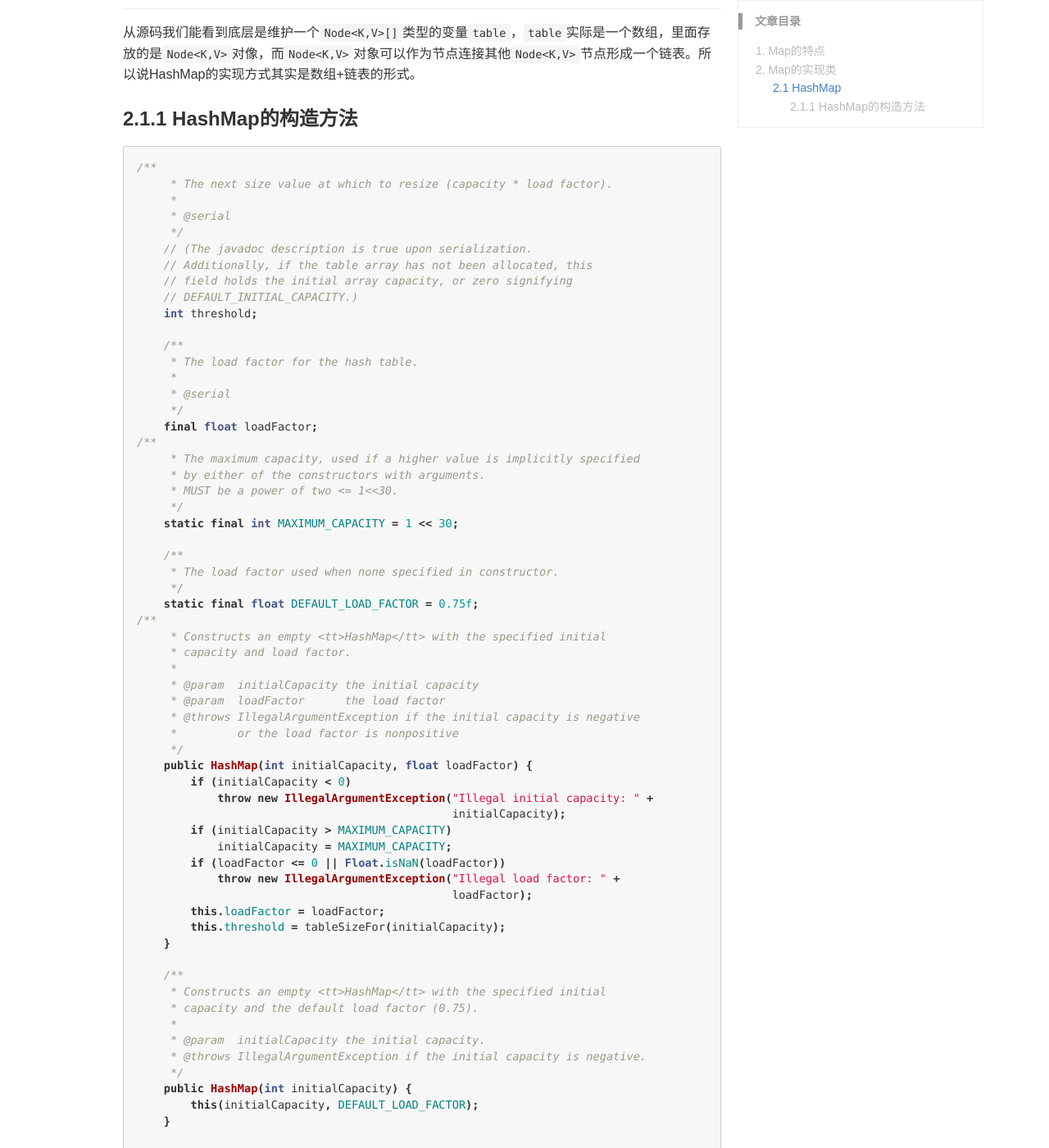
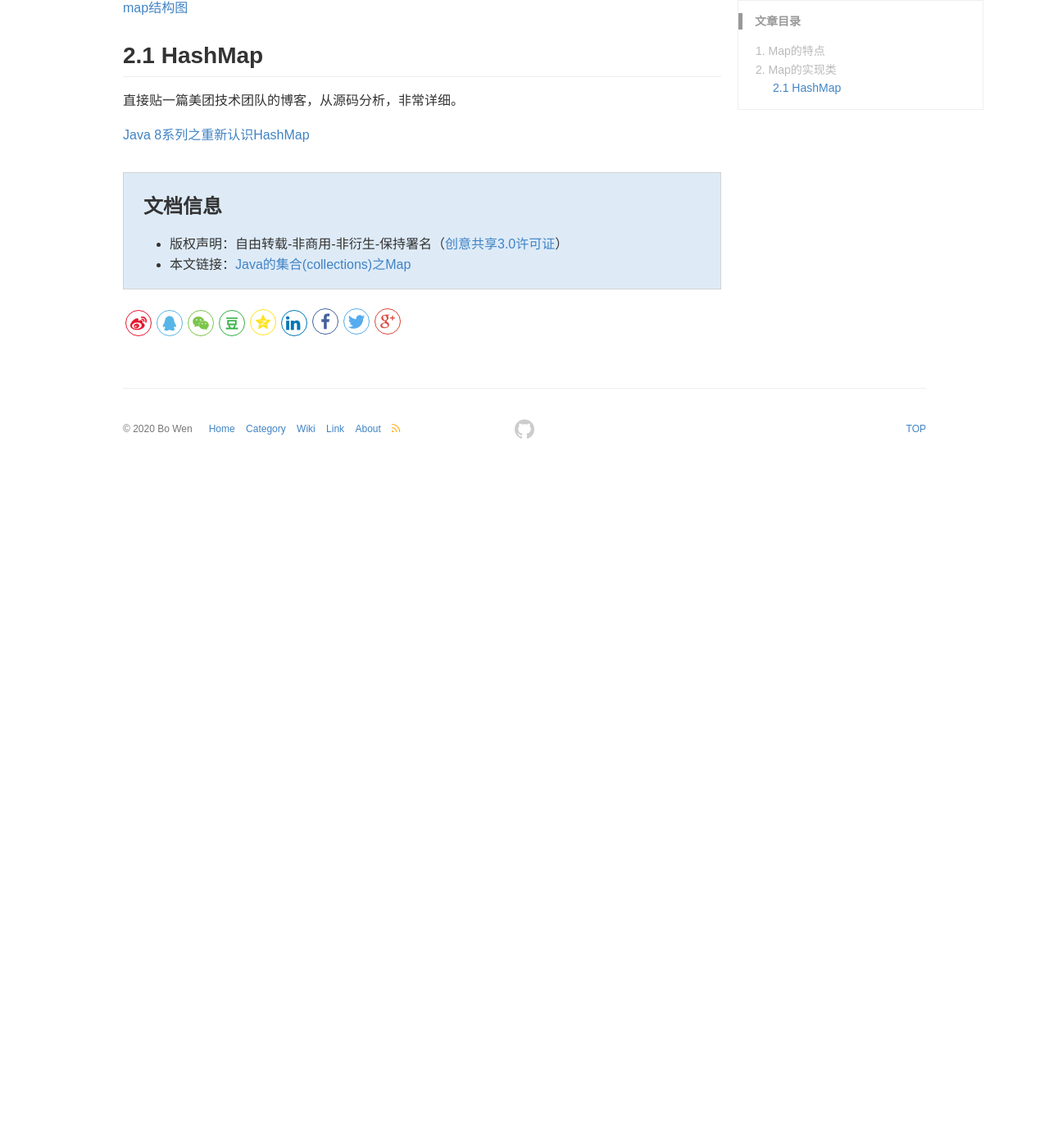
Before and after one commit to wenb1/wenb1.github.io, a Jekyll site: the page built from _posts/2020-05-14-java-collection-map.md, in a window 1280 px wide and 1400 px high, scrolled down 741 px. Shown: the whole window at 82% size. Built offline with Jekyll 4.4.1, drawn with Linux system fonts in a browser that asks for light colours; comment, search, counter and statistics services are not loaded; after the commit the page ends 1313 px from its top, so only the background shows below that; some of the changed text lies outside the part shown.

Commit message:
add one blog

````diff
--- a/_posts/2020-05-14-java-collection-map.md
+++ b/_posts/2020-05-14-java-collection-map.md
@@ -19,97 +19,12 @@ Map实际是存储一系列键值对映射的集合，通过键，我们能找
 
 # 2. Map的实现类
 
+Map的类继承关系如下：
+
+[map结构图](/images/posts/java/collection_2.png)
+
 ## 2.1 HashMap
 
-从源码我们能看到底层是维护一个`Node<K,V>[]`类型的变量`table`，`table`实际是一个数组，里面存放的是`Node<K,V>`对像，而`Node<K,V>`对象可以作为节点连接其他`Node<K,V>`节点形成一个链表。所以说HashMap的实现方式其实是数组+链表的形式。
+直接贴一篇美团技术团队的博客，从源码分析，非常详细。
 
-### 2.1.1 HashMap的构造方法
-
-```java
-/**
-     * The next size value at which to resize (capacity * load factor).
-     *
-     * @serial
-     */
-    // (The javadoc description is true upon serialization.
-    // Additionally, if the table array has not been allocated, this
-    // field holds the initial array capacity, or zero signifying
-    // DEFAULT_INITIAL_CAPACITY.)
-    int threshold;
-
-    /**
-     * The load factor for the hash table.
-     *
-     * @serial
-     */
-    final float loadFactor;
-/**
-     * The maximum capacity, used if a higher value is implicitly specified
-     * by either of the constructors with arguments.
-     * MUST be a power of two <= 1<<30.
-     */
-    static final int MAXIMUM_CAPACITY = 1 << 30;
-
-    /**
-     * The load factor used when none specified in constructor.
-     */
-    static final float DEFAULT_LOAD_FACTOR = 0.75f;
-/**
-     * Constructs an empty <tt>HashMap</tt> with the specified initial
-     * capacity and load factor.
-     *
-     * @param  initialCapacity the initial capacity
-     * @param  loadFactor      the load factor
-     * @throws IllegalArgumentException if the initial capacity is negative
-     *         or the load factor is nonpositive
-     */
-    public HashMap(int initialCapacity, float loadFactor) {
-        if (initialCapacity < 0)
-            throw new IllegalArgumentException("Illegal initial capacity: " +
-                                               initialCapacity);
-        if (initialCapacity > MAXIMUM_CAPACITY)
-            initialCapacity = MAXIMUM_CAPACITY;
-        if (loadFactor <= 0 || Float.isNaN(loadFactor))
-            throw new IllegalArgumentException("Illegal load factor: " +
-                                               loadFactor);
-        this.loadFactor = loadFactor;
-        this.threshold = tableSizeFor(initialCapacity);
-    }
-
-    /**
-     * Constructs an empty <tt>HashMap</tt> with the specified initial
-     * capacity and the default load factor (0.75).
-     *
-     * @param  initialCapacity the initial capacity.
-     * @throws IllegalArgumentException if the initial capacity is negative.
-     */
-    public HashMap(int initialCapacity) {
-        this(initialCapacity, DEFAULT_LOAD_FACTOR);
-    }
-
-    /**
-     * Constructs an empty <tt>HashMap</tt> with the default initial capacity
-     * (16) and the default load factor (0.75).
-     */
-    public HashMap() {
-        this.loadFactor = DEFAULT_LOAD_FACTOR; // all other fields defaulted
-    }
-
-    /**
-     * Constructs a new <tt>HashMap</tt> with the same mappings as the
-     * specified <tt>Map</tt>.  The <tt>HashMap</tt> is created with
-     * default load factor (0.75) and an initial capacity sufficient to
-     * hold the mappings in the specified <tt>Map</tt>.
-     *
-     * @param   m the map whose mappings are to be placed in this map
-     * @throws  NullPointerException if the specified map is null
-     */
-    public HashMap(Map<? extends K, ? extends V> m) {
-        this.loadFactor = DEFAULT_LOAD_FACTOR;
-        putMapEntries(m, false);
-    }
-```
-
-从源码，我们能看到第一个构造方法`public HashMap(int initialCapacity, float loadFactor)`需要初始容量和负载作为参数初始化一个HashMap。`public HashMap(int initialCapacity)`则是调用第一构造方法并用默认的负载作为参数。无参构造方法`public HashMap()`则是使用默认的容量，并直接给`loadFactor`赋值一个默认的负载。`public HashMap(Map<? extends K, ? extends V> m)`这个构造方法的参数是另一个map，并把这个map里的键值对放到要创建的新map中。
-
-2.1.1 HashMap的构造方法
+[Java 8系列之重新认识HashMap](https://tech.meituan.com/2016/06/24/java-hashmap.html)
````
Also changed, not shown: _posts/blog/2020-05-14-test.md (deleted, +0 -18 lines), images/posts/java/collection_2.png (added).
